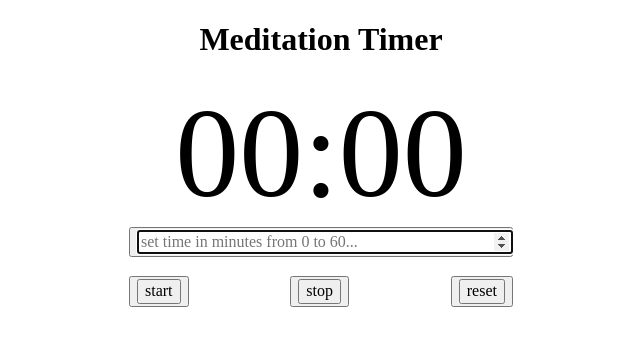
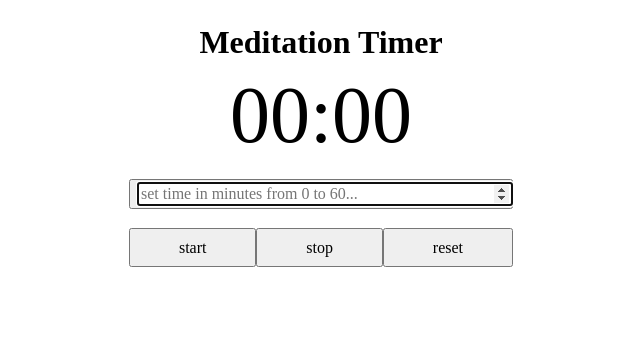
Before and after one commit to LazukinPavel/Timer, a website: page src/index.html in a window 1280 px wide. Shown: the whole page, without its empty margins (319-959 px from the left). Drawn offline with nearby package versions, Linux system fonts and the light colour scheme.

Commit message:
Styling a little bit

```diff
--- a/src/style/main.scss
+++ b/src/style/main.scss
@@ -11,12 +11,13 @@ body {
 }
 
 .title {
+	margin: 1.5rem 0 .5rem;
 	text-align: center;
 }
 
 .counter-display {
 	min-height: 110px;
-	font-size: 10vw;
+	font-size: 5rem;
 	text-align: center;
 }
 
@@ -32,4 +33,14 @@ body {
 .control-buttons {
 	display: flex;
 	justify-content: space-between;
+	button {
+		flex-grow: 1;
+		padding: 0;
+		input {
+			width: 100%;
+			height: 35px;
+			border: none;
+			background: none;
+		}
+	}
 }
```
Also changed, not shown: docs/style/main.css, src/style/main.css.
